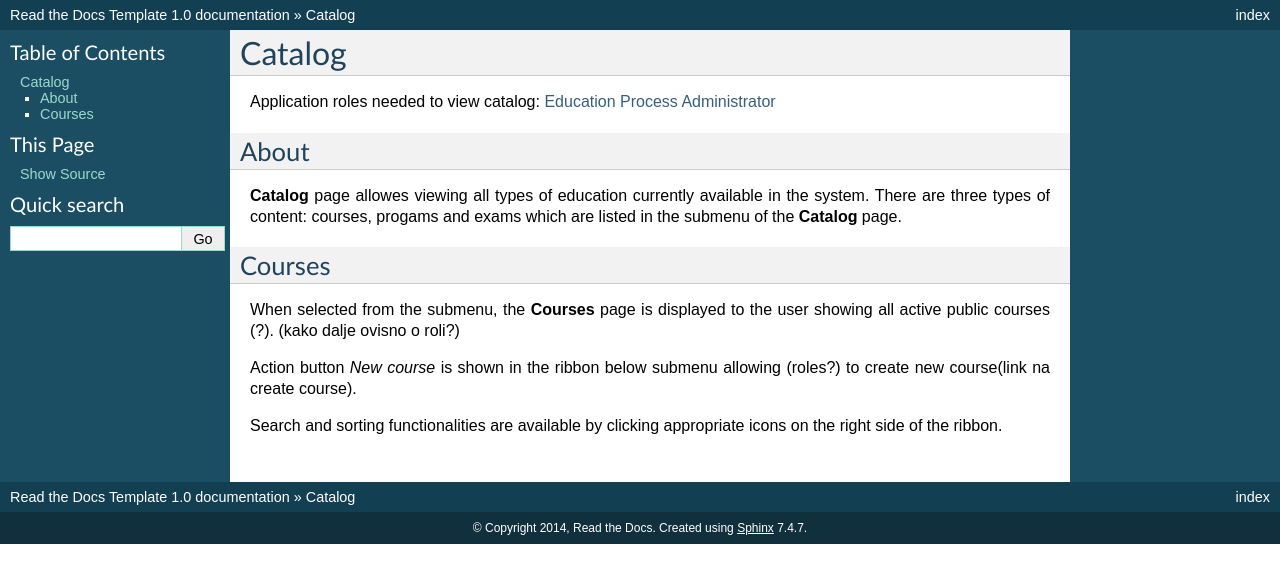
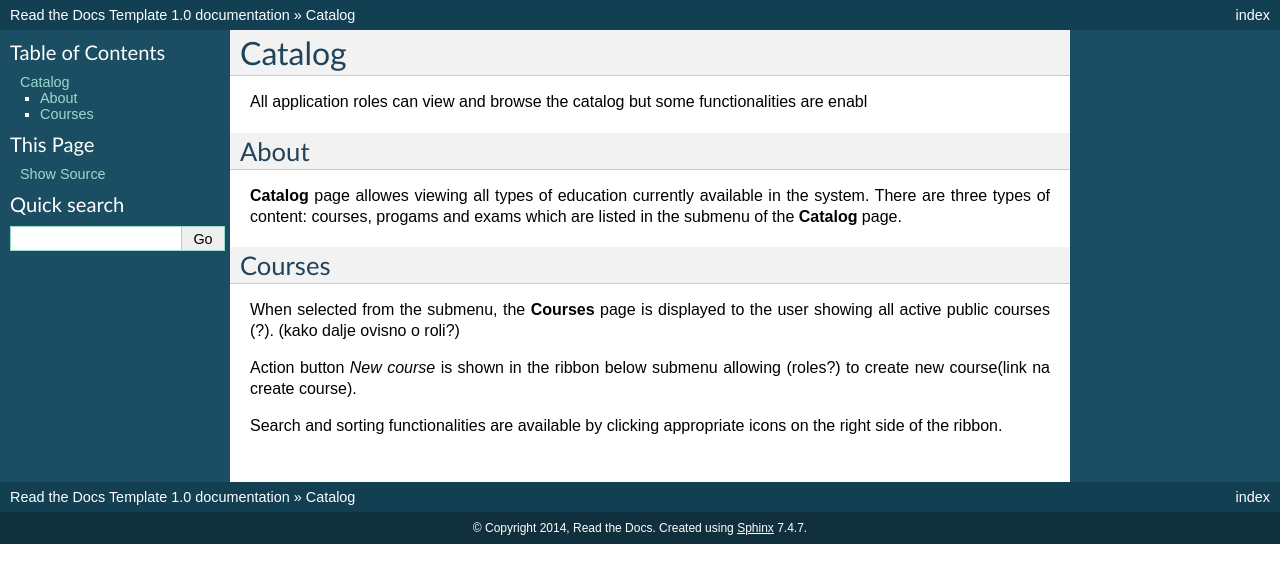
Before and after one commit to pslisko/performa365docs, a Sphinx documentation site: the page built from docs/howto/use_the_catalog.rst, in a window 1280 px wide. Shown: the top 583 px of the page. Built offline with Sphinx 7.4.7, drawn with Linux system fonts in a browser that asks for light colours; pages that are not in the unit, such as notebooks, are missing from menus.

Commit message:
Update use_the_catalog.rst

```diff
--- a/docs/howto/use_the_catalog.rst
+++ b/docs/howto/use_the_catalog.rst
@@ -1,7 +1,7 @@
 Catalog
 =======
 
-Application roles needed to view catalog: :ref:`Education Process Administrator <education_process_administrator>`
+All application roles can view and browse the catalog but some functionalities are enabl
 
 About
 ******
```
